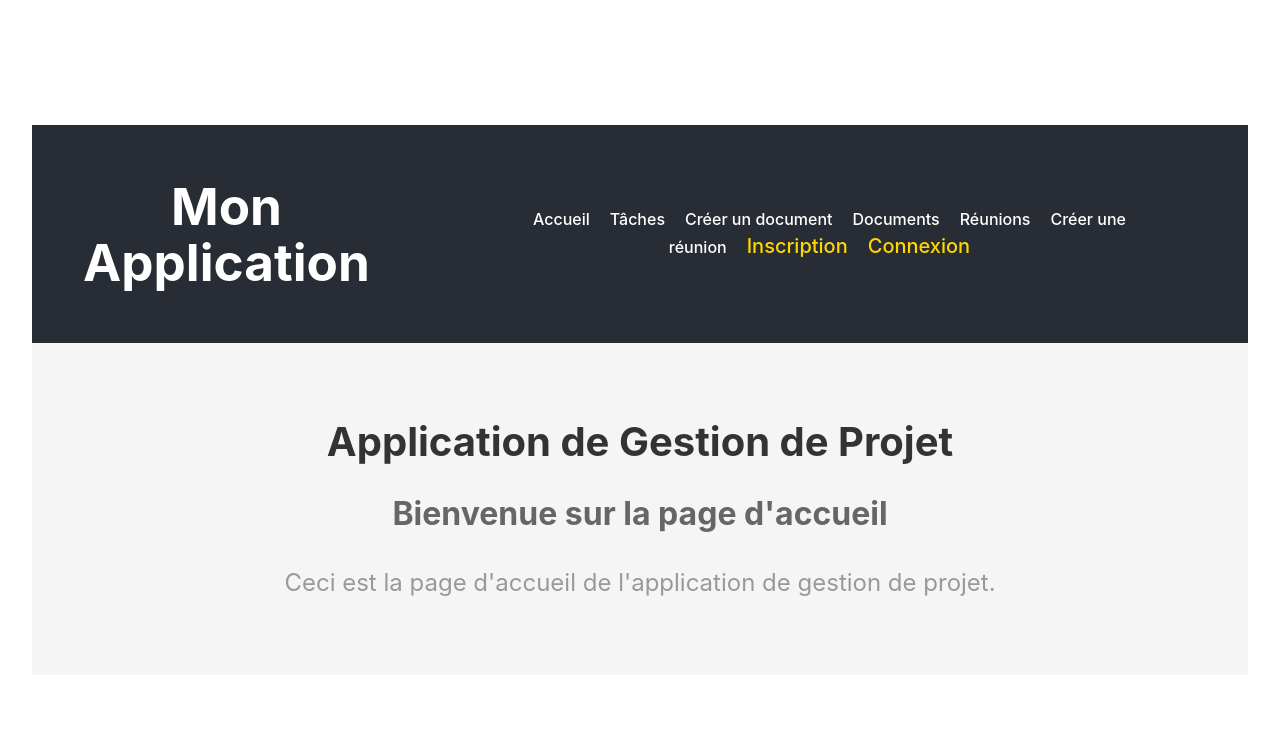
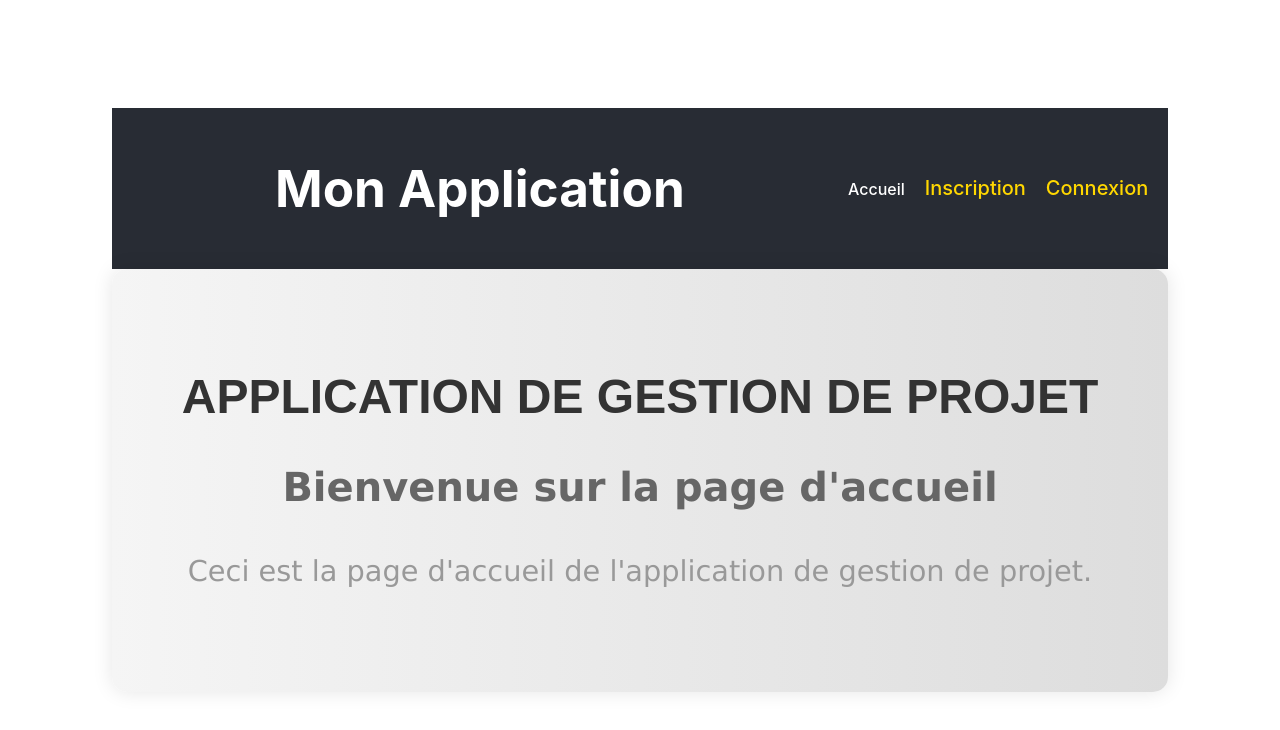
Before and after one commit to yacine977/frontend-gestion-projet, a React (Vite) app: page / in a window 1280 px wide. Shown: the top 730 px of the page. Built offline with nearby package versions, Linux system fonts and the light colour scheme.

Commit message:
Optimisation de NavBar et amélioration du style de la page d'accueil

```diff
--- a/src/composants/NavBar.jsx
+++ b/src/composants/NavBar.jsx
@@ -11,7 +11,10 @@ function NavBar() {
         Mon Application
       </h1>
       <div>
+
             <Link to="/" style={{ color: 'white', textDecoration: 'none', margin: '0 10px' }}>Accueil</Link>
+            {user && (
+          <>
             {role === 'PDG' && (
               <>
                 <Link to="/projets" style={{ color: 'white', textDecoration: 'none', margin: '0 10px' }}>Projets</Link>
@@ -23,14 +26,12 @@ function NavBar() {
               <Link to="/creer-tache" style={{ color: 'white', textDecoration: 'none', margin: '0 10px' }}>Créer une tâche</Link>
             )}
             <Link to="/creer-document" style={{ color: 'white', textDecoration: 'none', margin: '0 10px' }}>Créer un document</Link>
-        { (role === 'AdministrateurInfrastructure' || role === 'PDG') && (
+            {(role === 'AdministrateurInfrastructure' || role === 'PDG') && (
               <Link to="/users" style={{ color: 'white', textDecoration: 'none', margin: '0 10px' }}>Utilisateurs</Link>
             )}
             <Link to="/documents" style={{ color: 'white', textDecoration: 'none', margin: '0 10px' }}>Documents</Link>
             <Link to="/reunions" style={{ color: 'white', textDecoration: 'none', margin: '0 10px' }}>Réunions</Link>
             <Link to="/creer-reunion" style={{ color: 'white', textDecoration: 'none', margin: '0 10px' }}>Créer une réunion</Link>
-        {user && (
-          <>
             <div style={{ color: 'white', marginLeft: '10px' }}>
               Connecté en tant que : <strong>{user.email}</strong>
             </div>
--- a/src/styles/HomePage.css
+++ b/src/styles/HomePage.css
@@ -1,20 +1,59 @@
+/* HomePage.css */
+
 .home-page {
     text-align: center;
-    padding: 50px;
-    background-color: #f5f5f5;
+    padding: 70px;
+    background: linear-gradient(to right, #f5f5f5, #ddd);
+    box-shadow: 0 0 20px rgba(0, 0, 0, 0.1);
+    border-radius: 15px;
+    transition: all 0.3s ease;
+  }
+
+  .home-page:hover {
+    box-shadow: 0 0 30px rgba(0, 0, 0, 0.2);
   }
 
   .home-page h1 {
     color: #333;
-    font-size: 2.5em;
+    font-size: 3em;
+    text-transform: uppercase;
+    font-family: 'Arial', sans-serif;
+    animation: fadeIn 2s;
   }
 
   .home-page h2 {
     color: #666;
-    font-size: 2em;
+    font-size: 2.5em;
+    font-family: 'Verdana', sans-serif;
+    animation: fadeIn 2s;
   }
 
   .home-page p {
     color: #999;
-    font-size: 1.5em;
+    font-size: 1.8em;
+    font-family: 'Verdana', sans-serif;
+    animation: fadeIn 2s;
   }
+
+  .button {
+    display: inline-block;
+    padding: 15px 25px;
+    margin: 5px;
+    color: #fff;
+    background-color: #007bff;
+    border-radius: 5px;
+    text-decoration: none;
+    transition: all 0.3s ease;
+    font-size: 1.1em;
+    font-weight: bold;
+  }
+
+  .button:hover {
+    background-color: #0056b3;
+    transform: scale(1.05);
+  }
+
+  @keyframes fadeIn {
+    0% {opacity: 0;}
+    100% {opacity: 1;}
+  }
```
Lines whose indentation alone changed are shown as unchanged.
